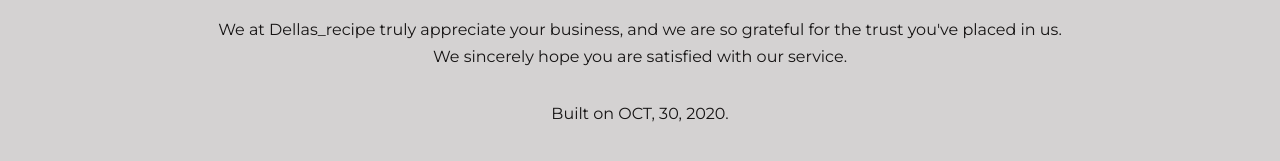
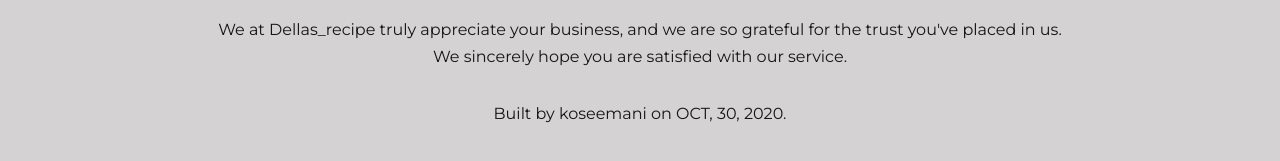
Before and after one commit to jesukoseemani/buka, a plain HTML site: page index.html in a window 1280 px wide. Shown: the part 6385-6546 px from the top of the page. Drawn offline with nearby package versions, Linux system fonts and the light colour scheme; a script that the page names is missing.

Commit message:
Update index.html

```diff
--- a/index.html
+++ b/index.html
@@ -392,7 +392,7 @@ href="https://cdnjs.cloudflare.com/ajax/libs/animate.css/4.1.1/animate.min.css"
           We sincerely hope you are satisfied with our service.
       </p>
       <p>
-          Built on OCT, 30, 2020.
+          Built by koseemani on OCT, 30, 2020.
       </p>
   </div>
 
```
